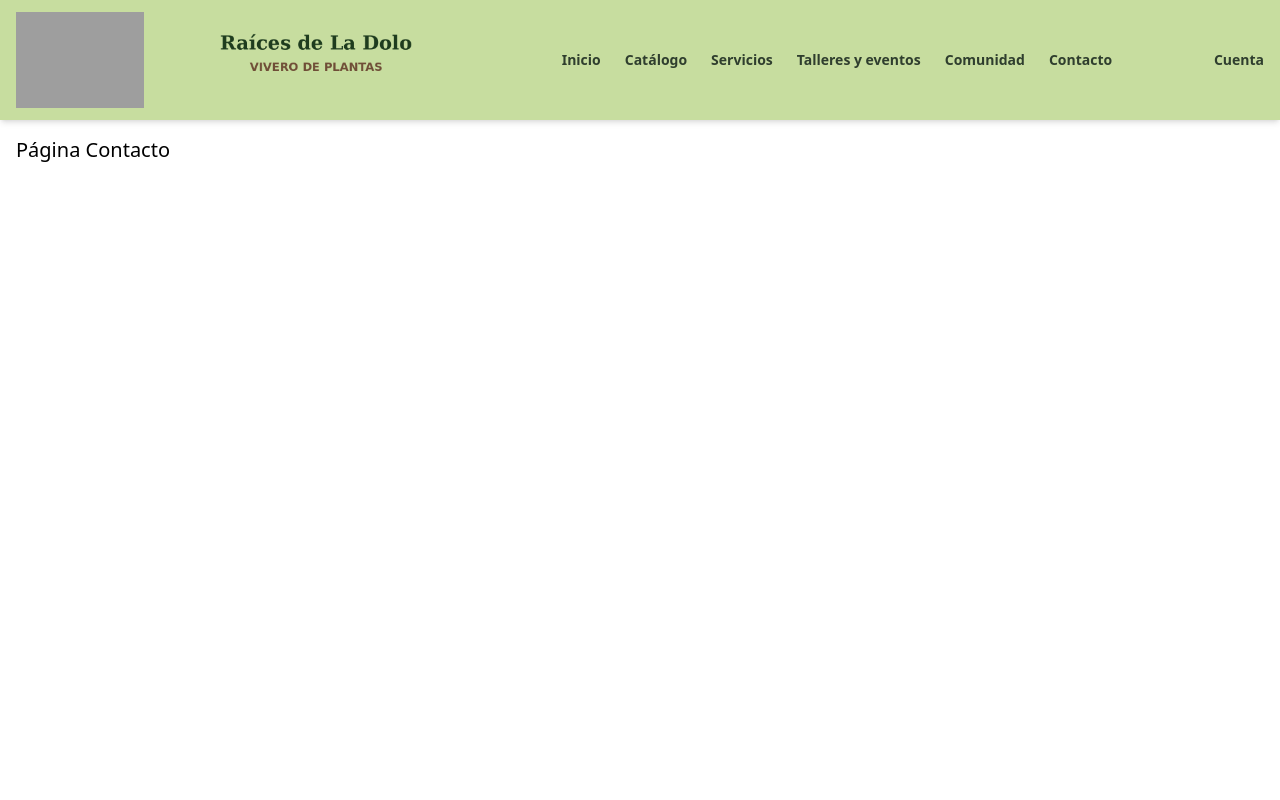
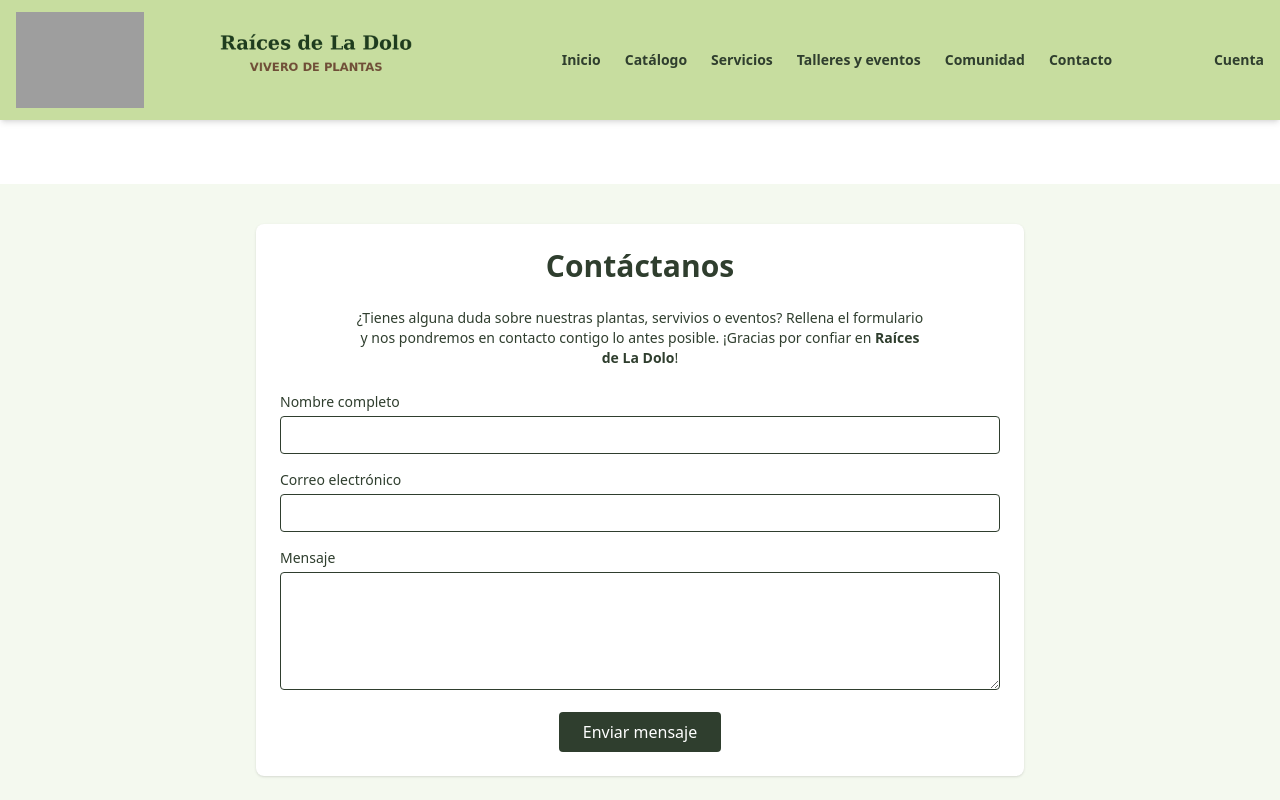
Before and after one commit to JuanjoPerNar/vivero-frontend, a React (Vite) app: page /contacto in a window 1280 px wide. Shown: the top 800 px of the page. Built offline with nearby package versions, Linux system fonts and the light colour scheme; no server answers; grey boxes are pictures that could not be loaded.

Commit message:
Página de contacto mejorada: añadido texto introductorio

```diff
--- a/src/pages/Contacto.jsx
+++ b/src/pages/Contacto.jsx
@@ -1,3 +1,93 @@
+import { useState } from "react"
+
 export default function Contacto() {
-  return <h1 className="p-4 text-xl">Página Contacto</h1>
+  const [formData, setFormData] = useState({
+    nombre: "",
+    email: "",
+    mensaje: ""
+  })
+
+  const [formError, setFormError] = useState("")
+  const [formSuccess, setFormSuccess] = useState("")
+
+  const handleChange = (e) => {
+    const { name, value } = e.target
+    setFormData({ ...formData, [name]: value })
+  }
+
+  const handleSubmit = (e) => {
+    e.preventDefault()
+
+    if (!formData.nombre || !formData.email || !formData.mensaje) {
+      setFormError("Todos los campos son obligatorios.")
+      setFormSuccess("")
+      return
+    }
+
+    console.log("Datos enviados:", formData)
+
+    setFormSuccess("Mensaje enviado correctamente. ¡Gracias por contactarnos!")
+    setFormError("")
+    setFormData({ nombre: "", email: "", mensaje: "" })
+  }
+
+  return (
+    <section className="bg-[#F4F9EF] min-h-screen px-4 py-10 mt-16">
+      <div className="max-w-3xl mx-auto bg-white shadow rounded-lg p-6">
+        <h1 className="text-3xl font-bold text-[#2f3e2e] mb-6 text-center">Contáctanos</h1>
+
+        <p className="text-[#2f3e2e] text-center text-sm mb-6 max-w-xl mx-auto">
+          ¿Tienes alguna duda sobre nuestras plantas, servivios o eventos? Rellena el formulario y nos pondremos en contacto contigo lo antes posible.
+          ¡Gracias por confiar en <strong>Raíces de La Dolo</strong>!
+        </p>
+
+        {formError && <p className="text-red-600 mb-4 text-sm text-center">{formError}</p>}
+        {formSuccess && <p className="text-green-700 mb-4 text-sm text-center">{formSuccess}</p>}
+
+        <form onSubmit={handleSubmit} className="space-y-4">
+          <div>
+            <label className="block mb-1 text-sm font-medium text-[#2f3e2e]">Nombre completo</label>
+            <input
+              type="text"
+              name="nombre"
+              value={formData.nombre}
+              onChange={handleChange}
+              className="w-full border border-[#2f3e2e] rounded px-4 py-2 text-sm text-[#2f3e2e]"
+              required
+            />
+          </div>
+          <div>
+            <label className="block mb-1 text-sm font-medium text-[#2f3e2e]">Correo electrónico</label>
+            <input
+              type="email"
+              name="email"
+              value={formData.email}
+              onChange={handleChange}
+              className="w-full border border-[#2f3e2e] rounded px-4 py-2 text-sm text-[#2f3e2e]"
+              required
+            />
+          </div>
+          <div>
+            <label className="block mb-1 text-sm font-medium text-[#2f3e2e]">Mensaje</label>
+            <textarea
+              name="mensaje"
+              value={formData.mensaje}
+              onChange={handleChange}
+              rows="5"
+              className="w-full border border-[#2f3e2e] rounded px-4 py-2 text-sm text-[#2f3e2e]"
+              required
+            ></textarea>
+          </div>
+          <div className="text-center">
+            <button
+              type="submit"
+              className="bg-[#2f3e2e] text-white px-6 py-2 rounded hover:bg-[#3f513d] transition cursor-pointer"
+            >
+              Enviar mensaje
+            </button>
+          </div>
+        </form>
+      </div>
+    </section>
+  )
 }
```
